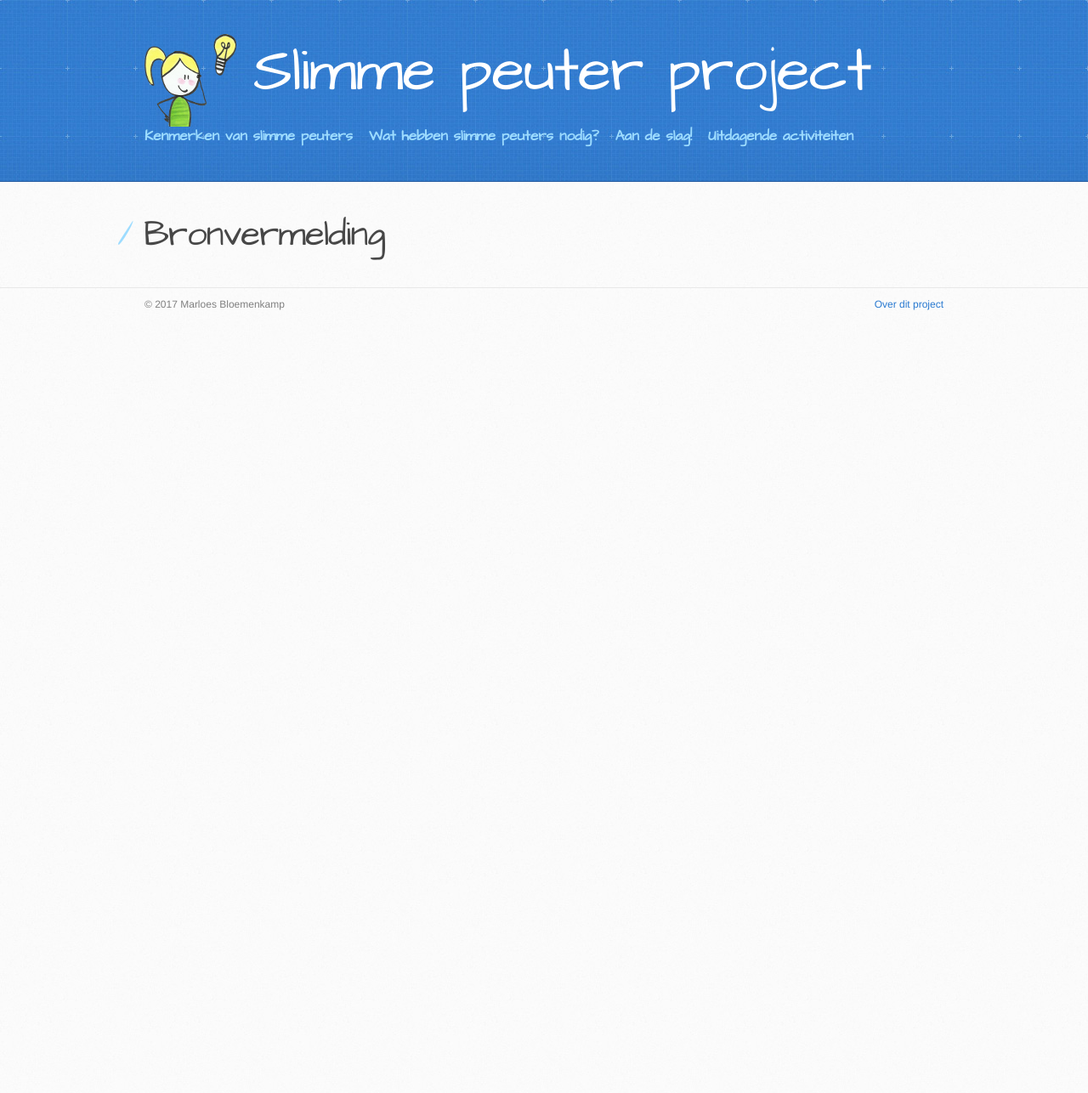
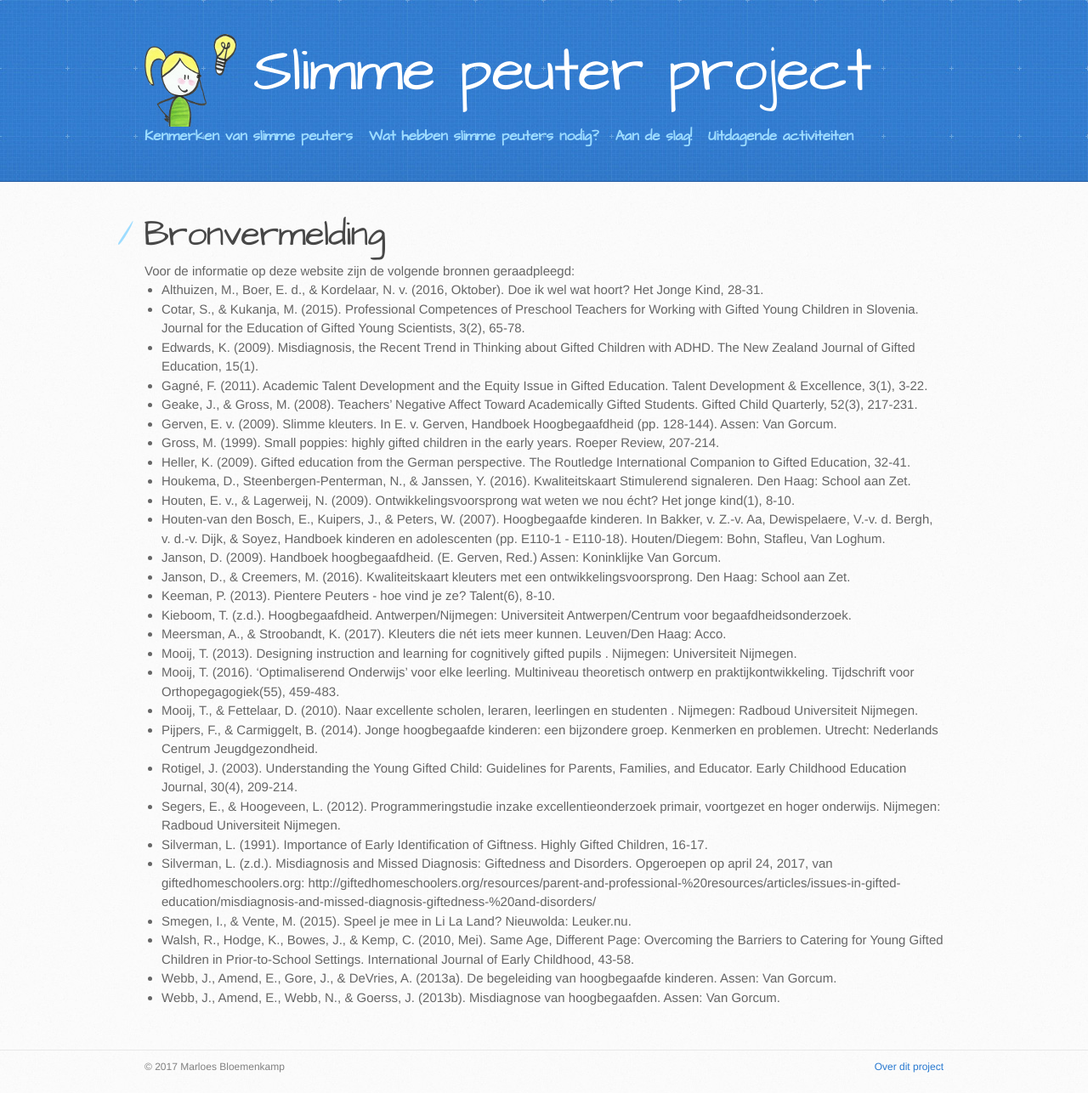
Before and after one commit to marloesbloemenkamp/marloesbloemenkamp.github.io, a Jekyll site: the page built from bronvermelding.md, in a window 1280 px wide. Shown: the whole page at 85% size. Built offline with Jekyll 4.4.1, drawn with Linux system fonts in a browser that asks for light colours; before the commit the page ends 900 px from its top, so only the background shows below that.

Commit message:
bronvermelding

```diff
--- a/bronvermelding.md
+++ b/bronvermelding.md
@@ -5,3 +5,33 @@ permalink: /bronvermelding/
 parent: index
 published: true
 ---
+Voor de informatie op deze website zijn de volgende bronnen geraadpleegd:
+
+- Althuizen, M., Boer, E. d., & Kordelaar, N. v. (2016, Oktober). Doe ik wel wat hoort? Het Jonge Kind, 28-31.
+- Cotar, S., & Kukanja, M. (2015). Professional Competences of Preschool Teachers for Working with Gifted Young Children in Slovenia. Journal for the Education of Gifted Young Scientists, 3(2), 65-78.
+- Edwards, K. (2009). Misdiagnosis, the Recent Trend in Thinking about Gifted Children with ADHD. The New Zealand Journal of Gifted Education, 15(1).
+- Gagné, F. (2011). Academic Talent Development and the Equity Issue in Gifted Education. Talent Development & Excellence, 3(1), 3-22.
+- Geake, J., & Gross, M. (2008). Teachers' Negative Affect Toward Academically Gifted Students. Gifted Child Quarterly, 52(3), 217-231.
+- Gerven, E. v. (2009). Slimme kleuters. In E. v. Gerven, Handboek Hoogbegaafdheid (pp. 128-144). Assen: Van Gorcum.
+- Gross, M. (1999). Small poppies: highly gifted children in the early years. Roeper Review, 207-214.
+- Heller, K. (2009). Gifted education from the German perspective. The Routledge International Companion to Gifted Education, 32-41.
+- Houkema, D., Steenbergen-Penterman, N., & Janssen, Y. (2016). Kwaliteitskaart Stimulerend signaleren. Den Haag: School aan Zet.
+- Houten, E. v., & Lagerweij, N. (2009). Ontwikkelingsvoorsprong wat weten we nou écht? Het jonge kind(1), 8-10.
+- Houten-van den Bosch, E., Kuipers, J., & Peters, W. (2007). Hoogbegaafde kinderen. In Bakker, v. Z.-v. Aa, Dewispelaere, V.-v. d. Bergh, v. d.-v. Dijk, & Soyez, Handboek kinderen en adolescenten (pp. E110-1 - E110-18). Houten/Diegem: Bohn, Stafleu, Van Loghum.
+- Janson, D. (2009). Handboek hoogbegaafdheid. (E. Gerven, Red.) Assen: Koninklijke Van Gorcum.
+- Janson, D., & Creemers, M. (2016). Kwaliteitskaart kleuters met een ontwikkelingsvoorsprong. Den Haag: School aan Zet.
+- Keeman, P. (2013). Pientere Peuters - hoe vind je ze? Talent(6), 8-10.
+- Kieboom, T. (z.d.). Hoogbegaafdheid. Antwerpen/Nijmegen: Universiteit Antwerpen/Centrum voor begaafdheidsonderzoek.
+- Meersman, A., & Stroobandt, K. (2017). Kleuters die nét iets meer kunnen. Leuven/Den Haag: Acco.
+- Mooij, T. (2013). Designing instruction and learning for cognitively gifted pupils . Nijmegen: Universiteit Nijmegen.
+- Mooij, T. (2016). ‘Optimaliserend Onderwijs’ voor elke leerling. Multiniveau theoretisch ontwerp en praktijkontwikkeling. Tijdschrift voor Orthopegagogiek(55), 459-483.
+- Mooij, T., & Fettelaar, D. (2010). Naar excellente scholen, leraren, leerlingen en studenten . Nijmegen: Radboud Universiteit Nijmegen.
+- Pijpers, F., & Carmiggelt, B. (2014). Jonge hoogbegaafde kinderen: een bijzondere groep. Kenmerken en problemen. Utrecht: Nederlands Centrum Jeugdgezondheid.
+- Rotigel, J. (2003). Understanding the Young Gifted Child: Guidelines for Parents, Families, and Educator. Early Childhood Education Journal, 30(4), 209-214.
+- Segers, E., & Hoogeveen, L. (2012). Programmeringstudie inzake excellentieonderzoek primair, voortgezet en hoger onderwijs. Nijmegen: Radboud Universiteit Nijmegen.
+- Silverman, L. (1991). Importance of Early Identification of Giftness. Highly Gifted Children, 16-17.
+- Silverman, L. (z.d.). Misdiagnosis and Missed Diagnosis: Giftedness and Disorders. Opgeroepen op april 24, 2017, van giftedhomeschoolers.org: http://giftedhomeschoolers.org/resources/parent-and-professional-%20resources/articles/issues-in-gifted-education/misdiagnosis-and-missed-diagnosis-giftedness-%20and-disorders/
+- Smegen, I., & Vente, M. (2015). Speel je mee in Li La Land? Nieuwolda: Leuker.nu.
+- Walsh, R., Hodge, K., Bowes, J., & Kemp, C. (2010, Mei). Same Age, Different Page: Overcoming the Barriers to Catering for Young Gifted Children in Prior-to-School Settings. International Journal of Early Childhood, 43-58.
+- Webb, J., Amend, E., Gore, J., & DeVries, A. (2013a). De begeleiding van hoogbegaafde kinderen. Assen: Van Gorcum.
+- Webb, J., Amend, E., Webb, N., & Goerss, J. (2013b). Misdiagnose van hoogbegaafden. Assen: Van Gorcum.
```
